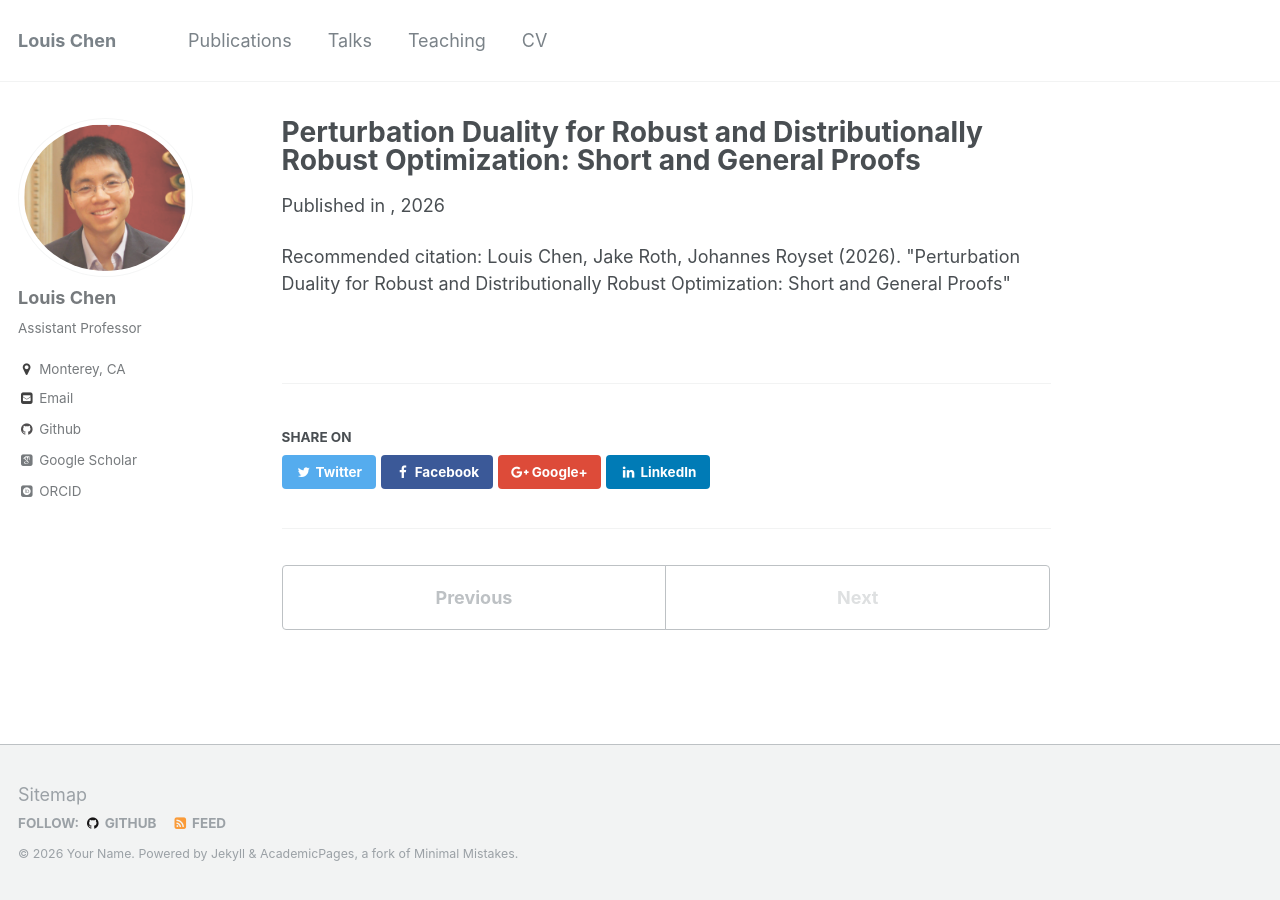
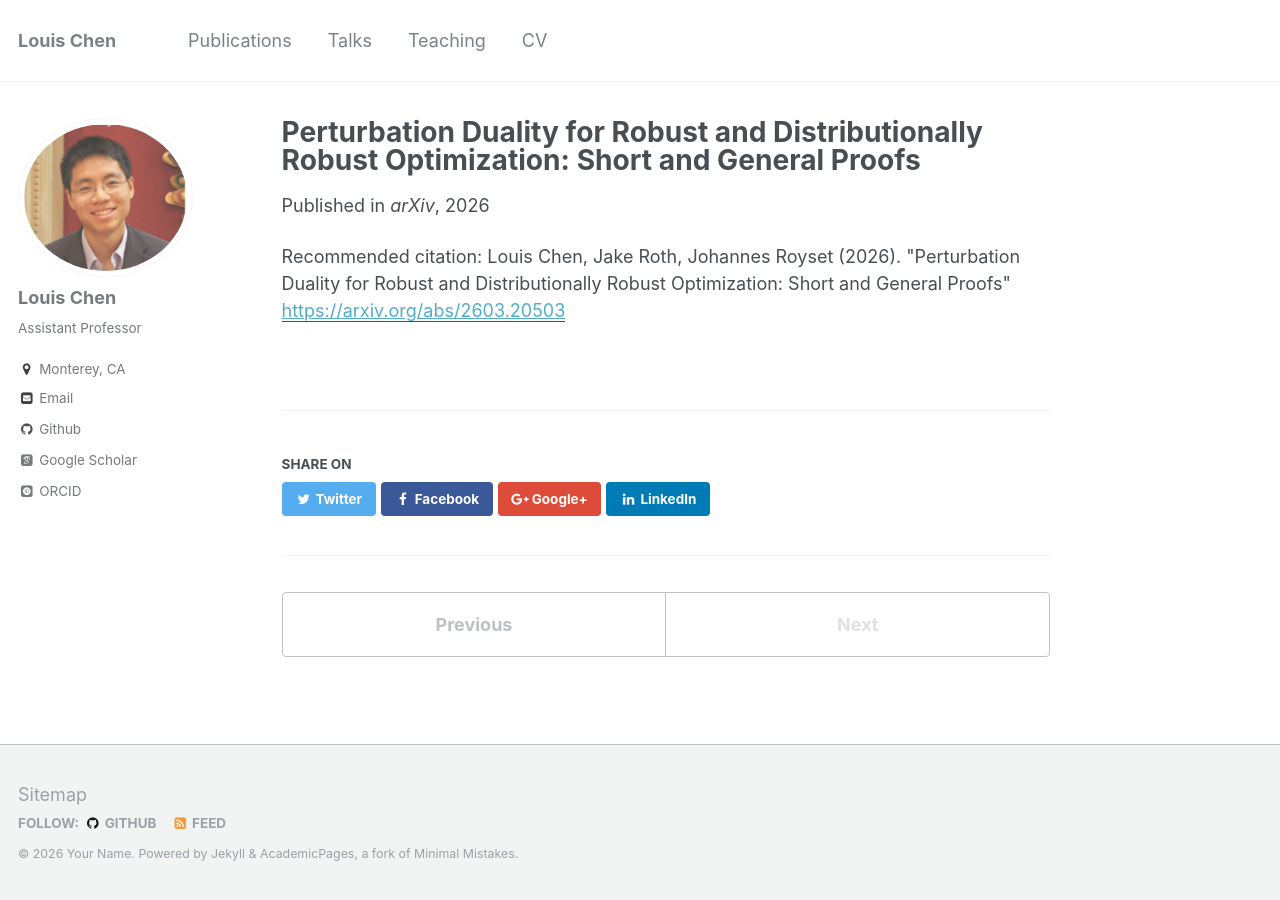
Before and after one commit to LouisLChen/LouisLChen.github.io, a Jekyll site: the page built from _publications/PerturbationDuality.md, in a window 1280 px wide. Built offline with Jekyll 4.4.1, drawn with Linux system fonts in a browser that asks for light colours; some web fonts are replaced.

Commit message:
Update PerturbationDuality.md

```diff
--- a/_publications/PerturbationDuality.md
+++ b/_publications/PerturbationDuality.md
@@ -12,7 +12,7 @@ excerpt: >
   In particular, we develop a bifunction-based representation that encompasses existing formulations in the literature and yields concise and general proofs, substantially simplifying recent results.
   This work positions perturbation duality as a versatile and underutilized framework for RO and DRO, offering both conceptual unification and technical generality across a broad class of models.
 date: 2026-03-20
-venue: ""
-paperurl: ""
+venue: "arXiv"
+paperurl: "https://arxiv.org/abs/2603.20503"
 citation: 'Louis Chen, Jake Roth, Johannes Royset (2026). "Perturbation Duality for Robust and Distributionally Robust Optimization: Short and General Proofs"'
 ---
```
